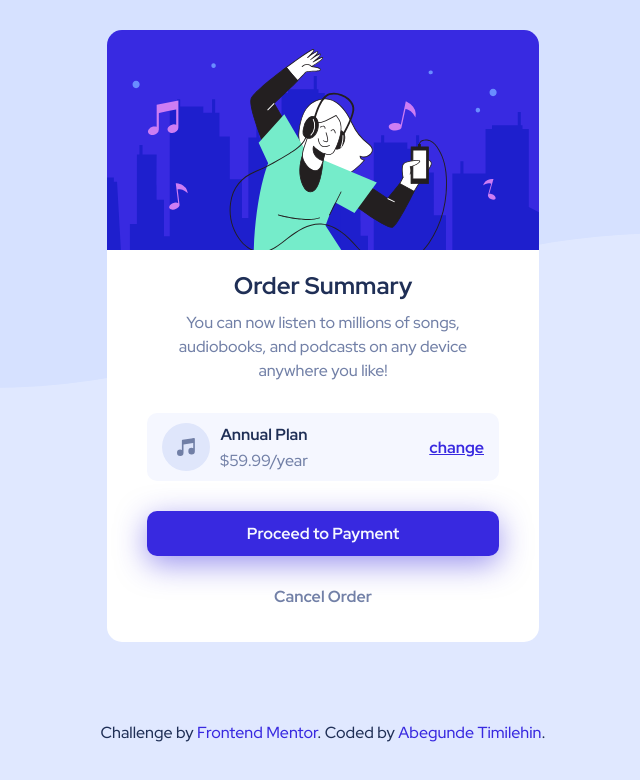
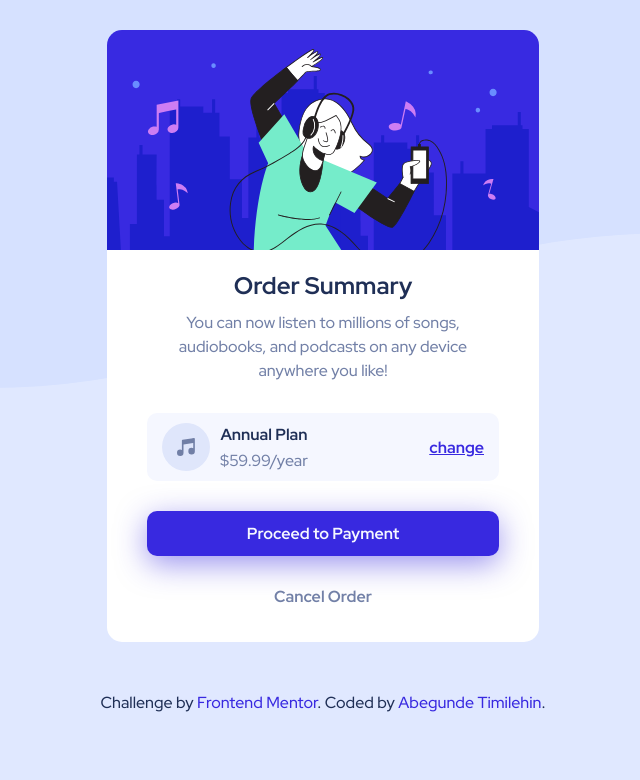
Before and after one commit to Atimscreative/Order-Summary-Card-, a plain HTML site: page index.html in a window 1280 px wide. Shown: the whole page, without its empty margins (317-957 px from the left). Drawn offline with Linux system fonts and the light colour scheme.

Commit message:
Update style.css

```diff
--- a/style.css
+++ b/style.css
@@ -51,9 +51,6 @@ main {
 }
 
 .img-fluid {
-  /* display: flex;
-  justify-content: center;
-  align-items: center; */
   width: 100%;
   height: 220px;
 }
@@ -152,7 +149,7 @@ main {
 
 .attribution {
   width: 80%;
-  margin: 50px auto 0;
+  margin: 20px auto 30px;
   color: var(--dark-blue);
   text-align: center;
 }
```
